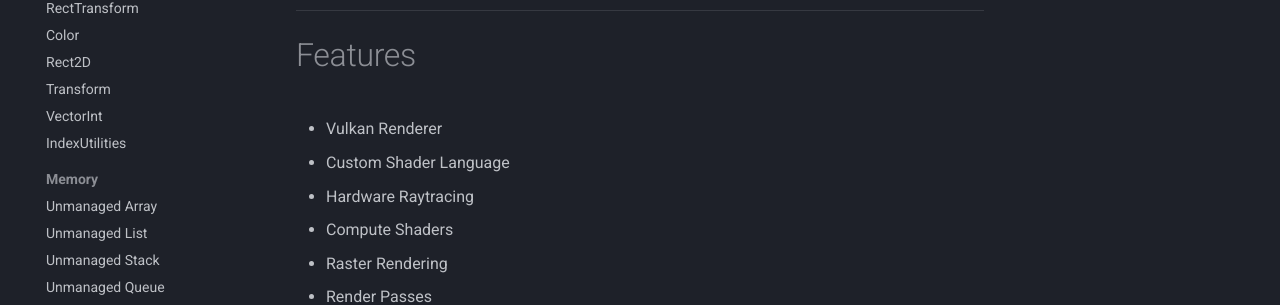
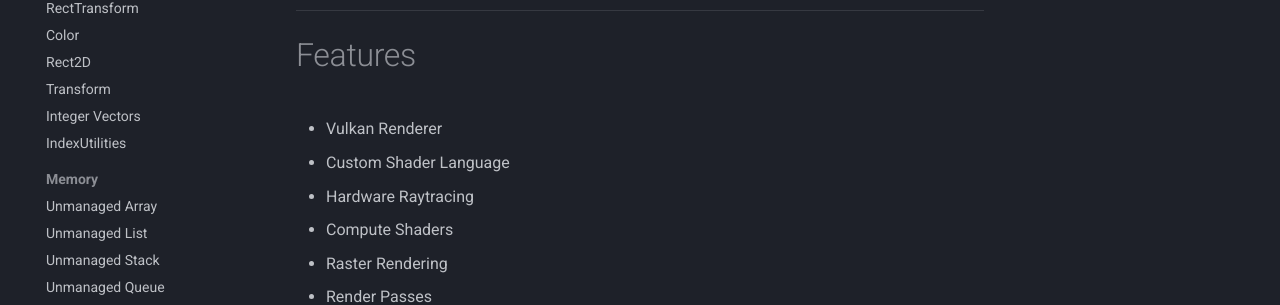
Before and after one commit to eashaankumar/WildforgeDocs, an MkDocs documentation site: the page built from docs/index.md, in a window 1280 px wide. Shown: the part 246-551 px from the top of the page. Built offline with MkDocs 1.6.1 and Material for MkDocs 9.7.7, drawn with Linux system fonts in a browser that asks for light colours.

Commit message:
Changed name of Integer vectors

```diff
--- a/mkdocs.yml
+++ b/mkdocs.yml
@@ -44,7 +44,7 @@ nav:
       - Color: Math/Color.md
       - Rect2D: Math/Rect2D.md
       - Transform: Math/Transform.md
-      - VectorInt: Math/VectorInt.md
+      - Integer Vectors: Math/VectorInt.md
       - IndexUtilities: Math/IndexUtilities.md
   - Memory:
       - Unmanaged Array: Memory/UnmanagedArray.md
```
